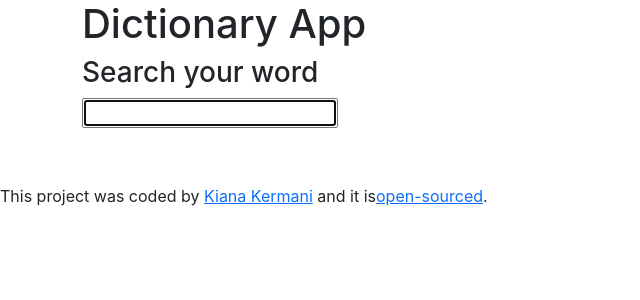
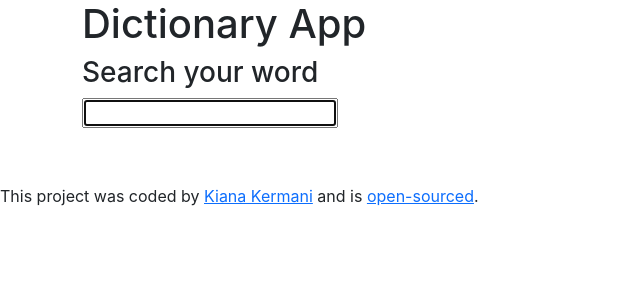
Before and after one commit to kianakermani/react-dictionary-project, a React (Create React App) app: page / in a window 1280 px wide. Shown: the top 300 px of the page, without its empty margins (0-640 px from the left). Built offline with nearby package versions, Linux system fonts and the light colour scheme.

Commit message:
fixed links2

```diff
--- a/src/App.js
+++ b/src/App.js
@@ -20,7 +20,7 @@ export default function App() {
         >
           Kiana Kermani
         </a>{" "}
-        and it is
+        and is{" "}
         <a
           href="https://github.com/kianakermani/react-dictionary-project"
           target="_blank"
```
